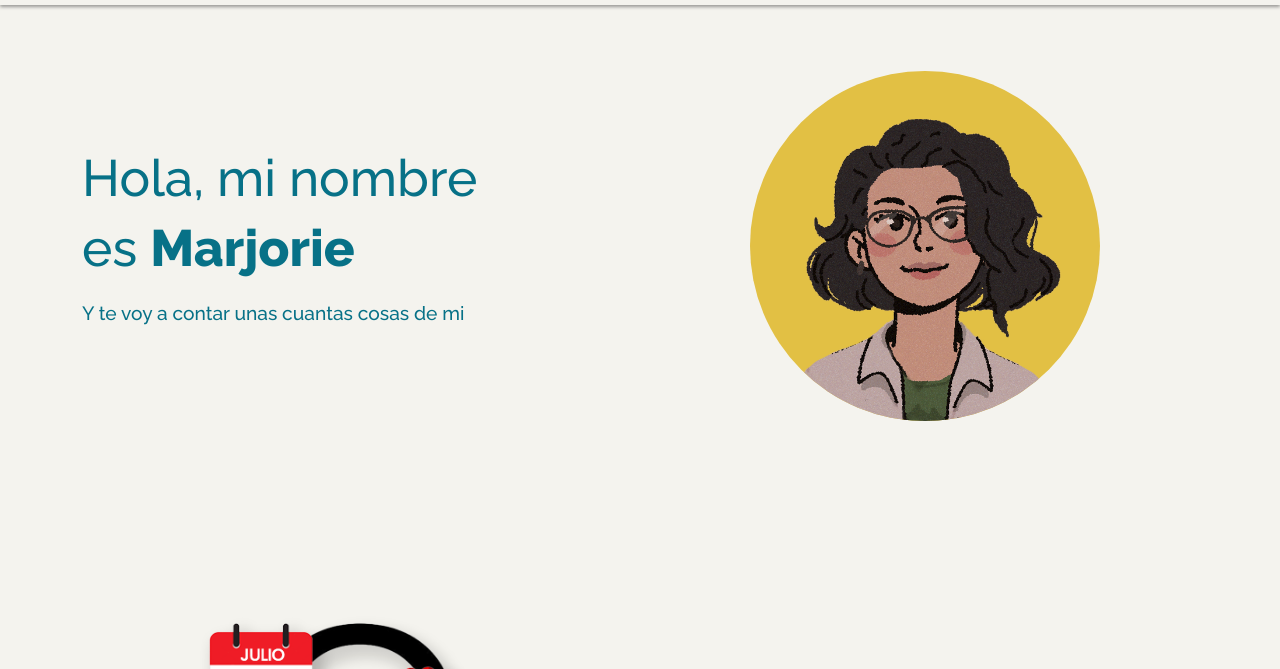
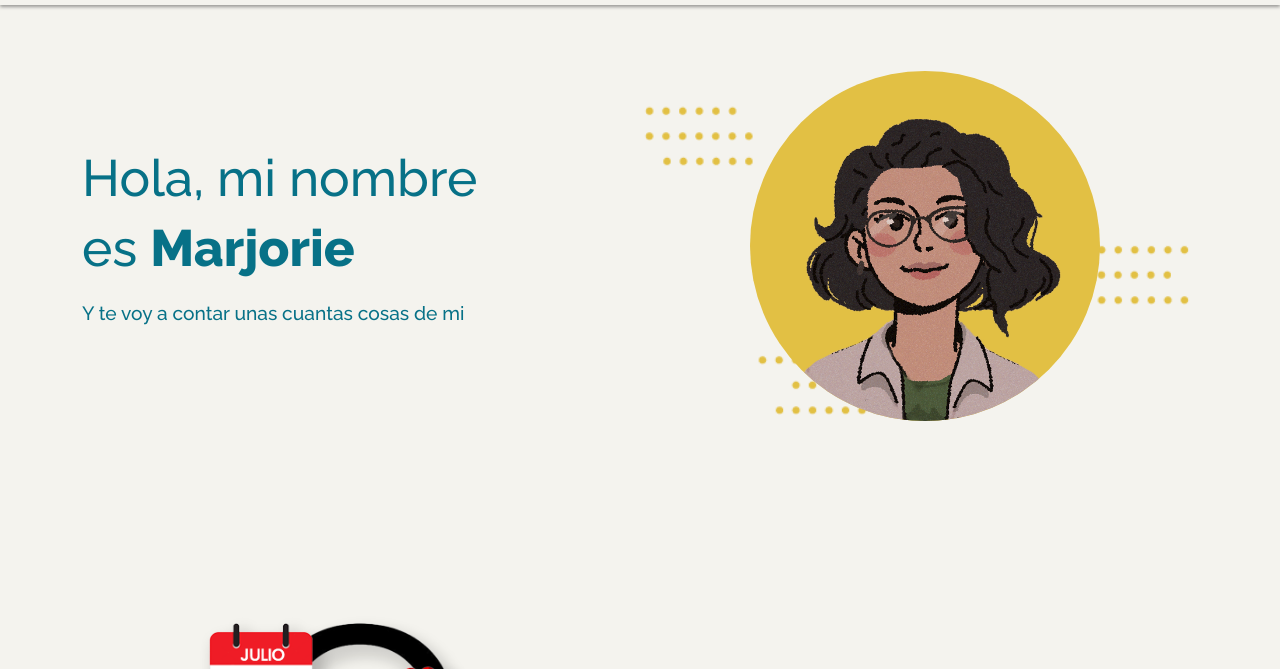
Before and after one commit to nonphoenix/u2F, a plain HTML site: page index.html in a window 1280 px wide. Shown: the part 89-758 px from the top of the page. Drawn offline with nearby package versions, Linux system fonts and the light colour scheme.

Commit message:
Update style.css

```diff
--- a/css/style.css
+++ b/css/style.css
@@ -127,7 +127,7 @@ html {
   width: 450px;
 }
 .yoni {
-  background-image: url("u2F/img/dots.png");
+  background-image: url("/img/dots.png");
   background-repeat: round space;
 }
 .mas {
```
